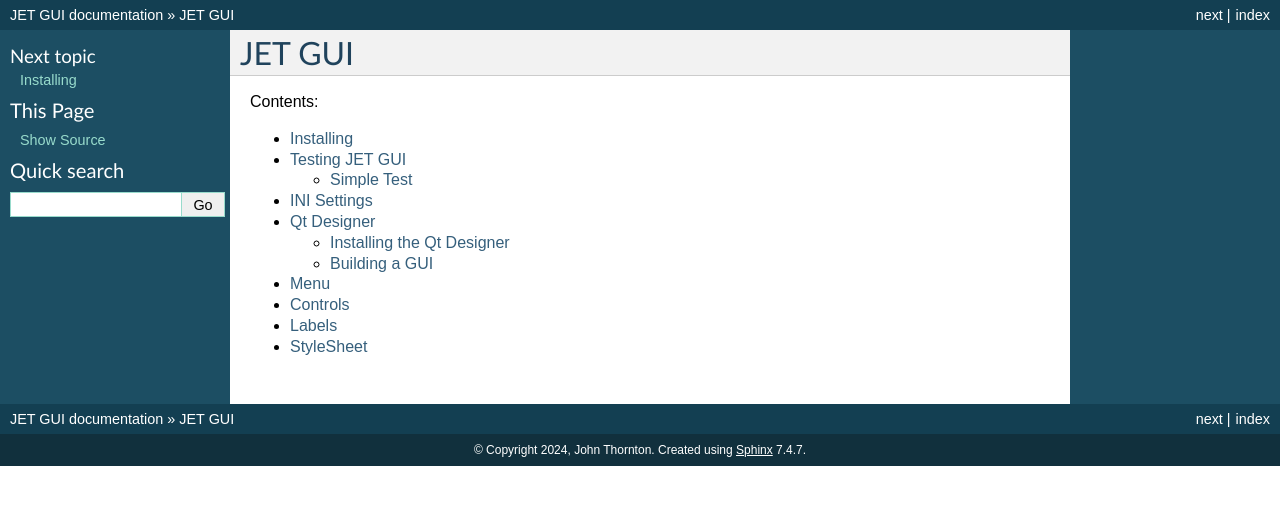
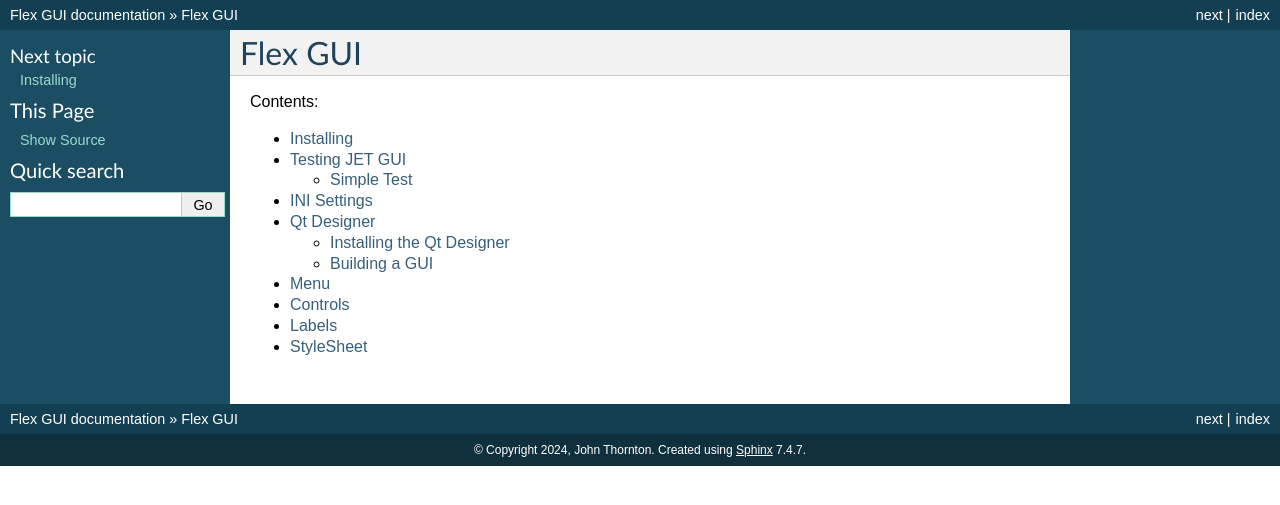
Before and after one commit to tlight9/jet, a Sphinx documentation site: the page built from docs/source/index.rst, in a window 1280 px wide. Shown: the top 505 px of the page. Built offline with Sphinx 7.4.7, drawn with Linux system fonts in a browser that asks for light colours.

Commit message:
update docs
Signed-off-by: John Thornton <dev@gnipsel.com>

```diff
--- a/docs/source/conf.py
+++ b/docs/source/conf.py
@@ -6,7 +6,7 @@
 # -- Project information -----------------------------------------------------
 # https://www.sphinx-doc.org/en/master/usage/configuration.html#project-information
 
-project = 'JET GUI'
+project = 'Flex GUI'
 copyright = '2024, John Thornton'
 author = 'John Thornton'
 
--- a/docs/source/index.rst
+++ b/docs/source/index.rst
@@ -1,12 +1,12 @@
-JET GUI
-=======
+Flex GUI
+========
 
 .. toctree::
    :maxdepth: 2
    :caption: Contents:
 
    install
-   test
+   testing
    ini
    designer
    menu
```
Also changed, not shown: docs/source/testing.rst (renamed from docs/source/test.rst).
